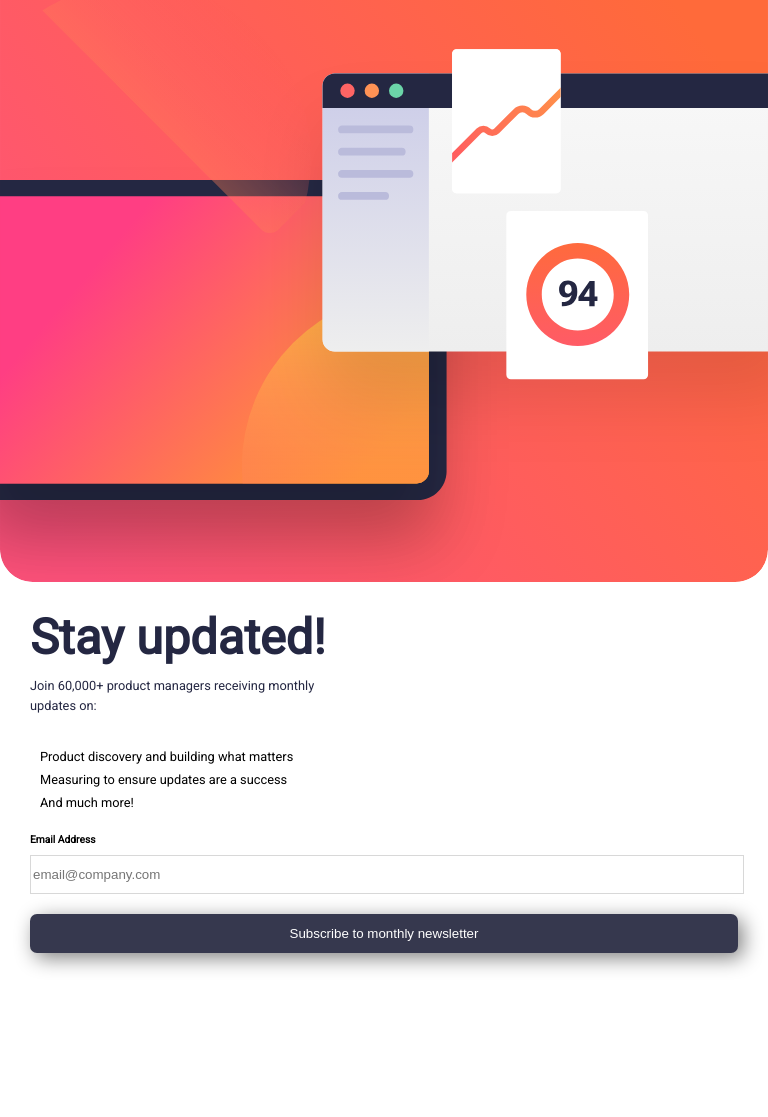
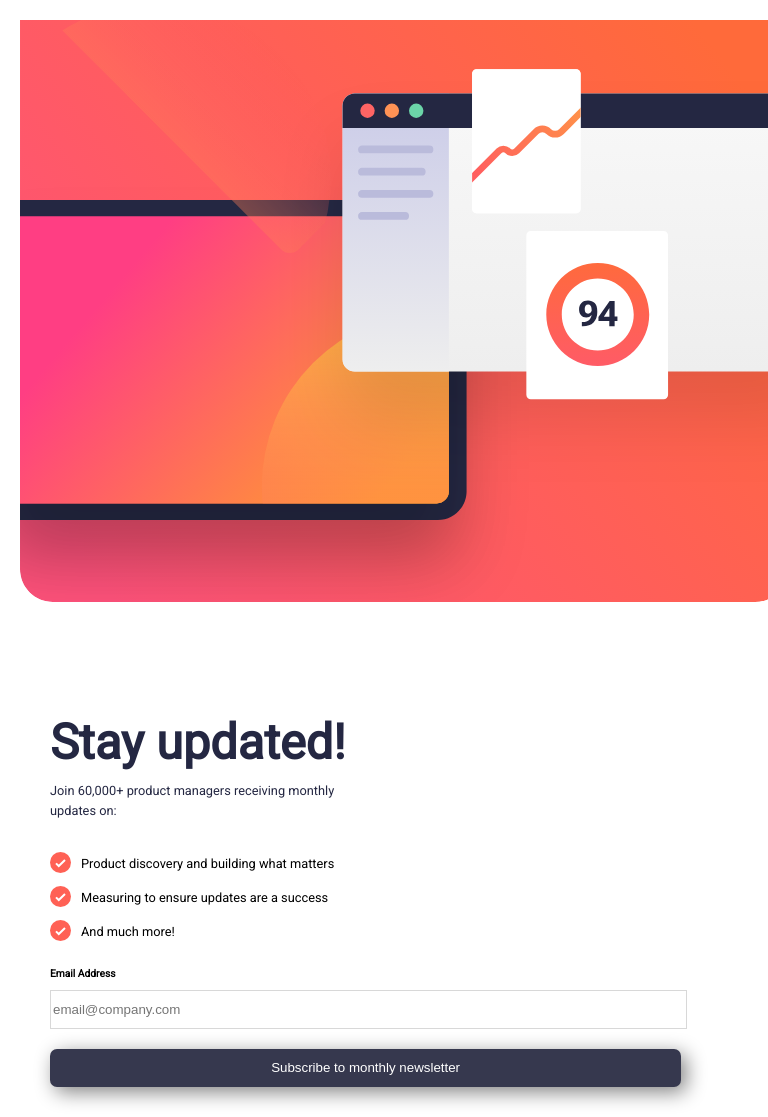
Before and after one commit to henrix494/newsletter, a plain HTML site: page index.html in a window 768 px wide. Before the commit the page ends 983 px from the top, so only its background shows below. Drawn offline with Linux system fonts and the light colour scheme.

Commit message:
finishing styles

```diff
--- a/index.html
+++ b/index.html
@@ -24,11 +24,11 @@
                 </div>
                 <div>
                     <ul class="list">
-                        <li><span><img src="./assets//icon-list.svg" alt=""></span>  Product discovery and building what matters
+                        <li><span><img src="./assets/icon-list.svg" alt="icon for the iten in the list"></span>  Product discovery and building what matters
                         </li>
-                        <li> <span><img src="./assets//icon-list.svg" alt=""> </span>   Measuring to ensure updates are a success
+                        <li> <span><img src="./assets/icon-list.svg" alt="icon for the iten in the list"> </span>   Measuring to ensure updates are a success
                         </li>
-                        <li> <span><img src="./assets//icon-list.svg" alt=""></span>  And much more!
+                        <li> <span><img src="./assets/icon-list.svg" alt="icon for the iten in the list"></span>  And much more!
                         </li>
                     </ul>
                 </div>
@@ -46,7 +46,7 @@
                        <dialog id="favDialog" class="none">
                         <div class="model_class">
                             <div>
-                                <img src="./assets/icon-success.svg" alt="">
+                                <img src="./assets/icon-success.svg" alt="icon for seccess">
                             </div>
                             <div>
                                 <h3 class="thanks">Thanks for <br> <span>subscribing!</span> </h3>
@@ -65,8 +65,8 @@
                 </div>
             </div>
             <div class="img">
-                <img class="desktop" src="./assets/illustration-sign-up-desktop.svg" alt="">
-                <img class="mobile" src="./assets/illustration-sign-up-mobile.svg" alt="">
+                <img class="desktop" src="./assets/illustration-sign-up-desktop.svg" alt="illustration sign-up">
+                <img class="mobile" src="./assets/illustration-sign-up-mobile.svg" alt="illustration sign-up">
 
              </div>
     </main>
--- a/style.css
+++ b/style.css
@@ -205,7 +205,7 @@ dialog{
 
 
 
-@media screen and (max-width: 1223px) {
+@media screen and (max-width: 900px) {
 
     .main_box{
         flex-direction: column;
@@ -247,13 +247,27 @@ dialog{
 
     }
 }
-@media screen and (min-width:1223px){
+@media screen and (min-width:900px){
     .mobile{
         display: none;
     }
 
 }
 
+@media only screen and (max-width: 1200px) and (min-width: 600px)  {
+.main_box{
+    width:90vw;
+    height: 600px;
+    background-color: red;
+    border-radius: 35px;
+    background: var(--p_white);
+    display: flex;
+    gap: 85px;
+    padding: 20px;
+    justify-content:space-around;
+}
+}
+
   .list li{
         display: flex ;
         align-items: center;
```
